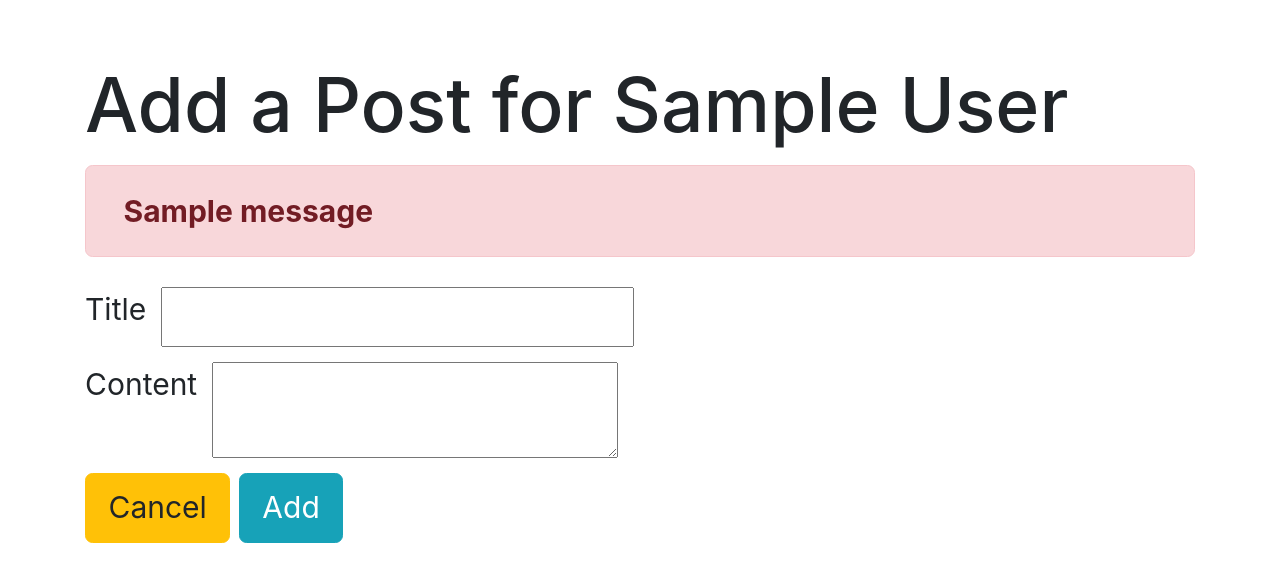
After one commit to jasparvb/blogly-app, a Flask app: page /users/1/posts/new in a window 1280 px wide. The commit adds this page. Shown: the top 582 px of the page. Run offline with Flask 2, Linux system fonts and the light colour scheme; tables that the repository leaves empty hold one stand-in row (values such as "Sample post"); one stand-in notice (Sample message) is shown; some libraries are stand-ins or nearby versions.

Commit message:
Added Post class and views

```diff
--- a/app.py
+++ b/app.py
@@ -1,7 +1,7 @@
 """Blogly application."""
 
 from flask import Flask, request, redirect, render_template, flash
-from models import db, connect_db, User
+from models import db, connect_db, User, Post
 
 app = Flask(__name__)
 
@@ -16,7 +16,8 @@ app.config['SECRET_KEY'] = "SECRET!"
 app.config['DEBUG_TB_INTERCEPT_REDIRECTS'] = False
 debug = DebugToolbarExtension(app)
 
-#db.create_all()
+db.drop_all()
+db.create_all()
 
 @app.route("/")
 def home():
@@ -53,7 +54,8 @@ def add_user():
 def show_user(user_id):
     """Show info on a single user."""
     user = User.query.get_or_404(user_id)
-    return render_template("user.html", user=user)
+    posts = user.posts
+    return render_template("user.html", user=user, posts=posts)
 
 @app.route("/users/<int:user_id>/edit", methods=['GET', 'POST'])
 def edit_user(user_id):
@@ -66,10 +68,69 @@ def edit_user(user_id):
         user.last_name = request.form['last-name']
         user.image_url = request.form['image-url'] if request.form['image-url'] else None
 
-        db.session.add(user)
-        db.session.commit()
+        if first_name and last_name:
+            user = User(first_name=first_name, last_name=last_name, image_url=image_url)
+            db.session.add(user)
+            db.session.commit()
 
-        return redirect("/users")
+            return redirect("/users")
+        else:
+            flash('Name fields cannot be blank')
+            return render_template("edit-user.html")
+
+@app.route("/users/<int:user_id>/posts/new", methods=['GET', 'POST'])
+def add_post(user_id):
+    """Show add a post form and handle post submission"""
+    user = User.query.get_or_404(user_id)
+    #import pdb
+    #pdb.set_trace()
+    if request.method == 'GET':
+        return render_template("add-post.html", user=user)
+    else:
+        title = request.form['title']
+        content = request.form['content']
+
+        if title and content:
+            post = Post(title=title, content=content, user_id=user_id)
+
+            db.session.add(post)
+            db.session.commit()
+
+            return redirect(f"/users/{user_id}")
+        else:
+            flash('Title and content cannot be blank')
+            return render_template("add-post.html", user=user)
+
+@app.route("/posts/<int:post_id>/edit", methods=['GET', 'POST'])
+def edit_post(post_id):
+    """Show edit a post form and handle editing post"""
+    post = Post.query.get_or_404(post_id)
+    user = post.user
+    #import pdb
+    #pdb.set_trace()
+    if request.method == 'GET':
+        return render_template("edit-post.html", user=user, post=post)
+    else:
+        title = request.form['title']
+        content = request.form['content']
+
+        if title and content:
+            post = Post(title=title, content=content, user_id=user_id)
+
+            db.session.add(post)
+            db.session.commit()
+
+            return redirect(f"/posts/{post_id}")
+        else:
+            flash('Title and content cannot be blank')
+            return render_template("edit-post.html", user=user, post=post)
+
+@app.route("/posts/<int:post_id>")
+def show_post(post_id):
+    """Show info on a single post."""
+    post = Post.query.get_or_404(post_id)
+    user = post.user
+    return render_template("post.html", user=user, post=post)
 
 @app.route("/users/<int:user_id>/delete", methods=['POST'])
 def delete_user(user_id):
@@ -78,3 +139,13 @@ def delete_user(user_id):
     db.session.commit()
 
     return redirect("/users")
+
+@app.route("/posts/<int:post_id>/delete", methods=['POST'])
+def delete_post(post_id):
+    """Delete the post"""
+    post = Post.query.get_or_404(post_id)
+    user_id = post.user_id
+    db.session.delete(post)
+    db.session.commit()
+
+    return redirect(f"/users/{user_id}")
--- a/models.py
+++ b/models.py
@@ -1,4 +1,5 @@
 """Models for Blogly."""
+import datetime
 from flask_sqlalchemy import SQLAlchemy
 
 db = SQLAlchemy()
@@ -20,10 +21,35 @@ class User(db.Model):
 
     image_url = db.Column(db.Text, nullable=False, default='https://www.pngitem.com/pimgs/m/30-307416_profile-icon-png-image-free-download-searchpng-employee.png')
 
+    posts = db.relationship( 'Post', backref="user", cascade="all, delete-orphan")
+
     def __repr__(self):
         u = self
         return f"<User id={u.id} first-name={u.first_name} last-name={u.last_name}>"
 
     @property
     def full_name(self):
+        """Returns the full name"""
         return f"{self.first_name} {self.last_name}"
+
+class Post(db.Model):
+    __tablename__ = 'posts'
+
+    id = db.Column(db.Integer, primary_key=True, autoincrement=True)
+
+    title = db.Column(db.String(255), nullable=False)
+
+    content = db.Column(db.Text, nullable=False)
+
+    created_at = db.Column(db.DateTime, nullable=False, default=datetime.datetime.now)
+
+    user_id = db.Column(db.Integer, db.ForeignKey('users.id'), nullable=False)
+
+    def __repr__(self):
+        u = self
+        return f"<Post id={u.id} title={u.title} created-at={u.created_at}>"
+
+    @property
+    def formatted_date(self):
+        """Formats the date."""
+        return self.created_at.strftime("%A %B %d, %I:%M %p")
--- /dev/null
+++ b/templates/add-post.html
@@ -0,0 +1,15 @@
+{% extends 'base.html' %}
+
+{% block title %}Add a Post for {{ user.full_name }}{% endblock %}
+{% block content %}
+    <h1>Add a Post for {{ user.full_name }}</h1>
+    {% for msg in get_flashed_messages() %}
+    <p class="message alert alert-danger">{{ msg }}</p>
+    {% endfor %}
+    <form action="/users/{{ user.id }}/posts/new" method="POST">
+        <div class="input-group mb-2"><label for="title">Title</label><input type="text" name="title" placeholder=""></div>
+        <div class="input-group mb-2"><label for="content">Content</label><textarea name="content" placeholder=""></textarea></div>
+        <a class="btn btn-warning" href="/users/{{ user.id }}">Cancel</a>
+        <button class="btn btn-info">Add</button>
+    </form>
+{% endblock %}
```
Also changed, not shown: templates/edit-post.html (added, +15 -0 lines), templates/edit-user.html (+5 -5 lines), templates/post.html (added, +13 -0 lines), templates/user.html (+7 -0 lines).
